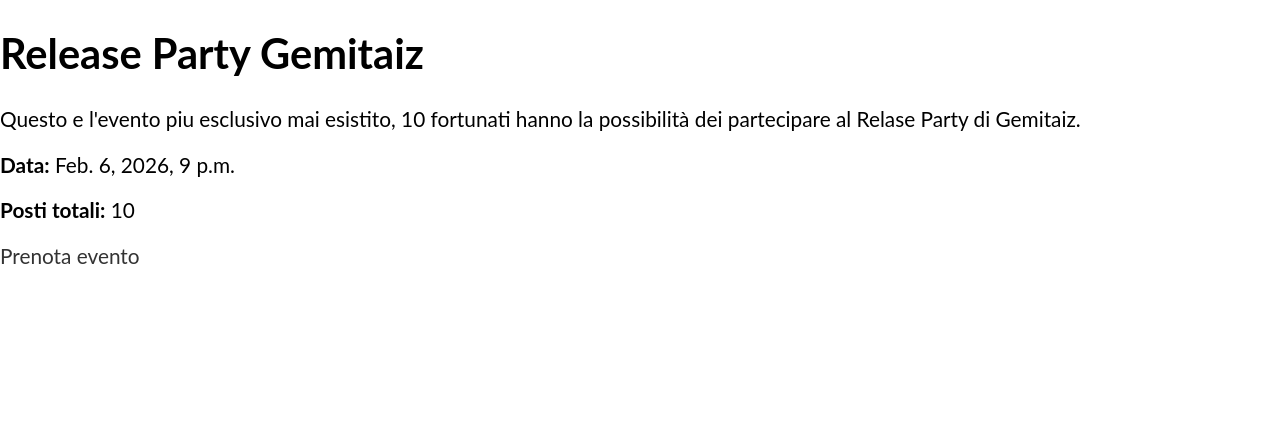
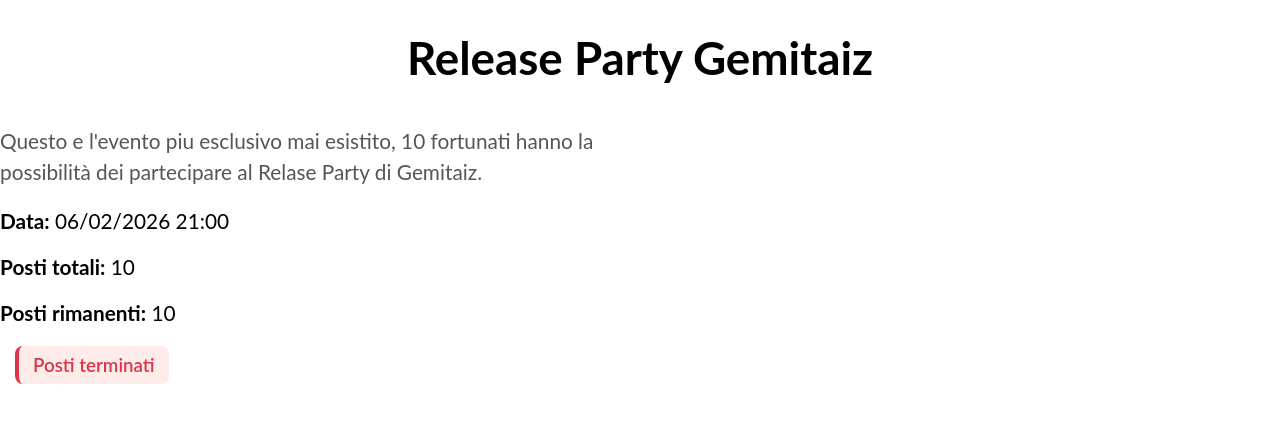
Before and after one commit to LucaT152/PrenotazioneEventi, a Django app: page /events/evento/1/ in a window 1280 px wide. Shown: the part 64-487 px from the top of the page. Run offline with Django 5.2, Linux system fonts and the light colour scheme; a user stored in the database is signed in; data comes from the database, SQL or seed files in the repository; both versions use the stored data as it was after the commit.

Commit message:
modificato  evento_detail con iinserimento di logica per posti rimanenti funzionante al 100%

```diff
--- a/library/events/models.py
+++ b/library/events/models.py
@@ -21,11 +21,18 @@
     def __str__(self):
         return self.titolo
 
+    @property
     def posti_disponibili(self):
         return self.posti_totali - self.prenotazione_set.count()
 
+    @property
+    def ultimi_posti(self):
+        rimanenti = self.posti_disponibili
+        return rimanenti > 0 and (rimanenti < 10 or rimanenti < self.posti_totali * 0.02 )
+
+    @property
     def is_prenotabile(self):
-        return self.data > timezone.now() and self.posti_disponibili() > 0
+        return self.data > timezone.now() and self.posti_disponibili > 0
 
 class Prenotazione(models.Model):
     evento = models.ForeignKey(Evento, on_delete=models.CASCADE)
--- a/library/events/static/css/styles.css
+++ b/library/events/static/css/styles.css
@@ -129,7 +129,7 @@
   padding: 6px 12px;
   border-radius: 999px;
   font-size: 0.85em;
-  color: #3b5bdb;
+  color: #000000;
   width: fit-content;
 }
 
@@ -138,7 +138,7 @@
 }
 
 .event-time {
-  color: #3b5bdb;
+  color: #000000;
   font-weight: 500;
 }
 
@@ -170,7 +170,7 @@
 }
 
 a:hover {
-  color: #6f42c1;
+  color: #007bff;
   text-decoration: underline;
 }
 
@@ -180,6 +180,15 @@
   color: #1e7e34;
   border-radius: 5px;
   font-weight: bold;
+}
+
+.status.full {
+  padding: 12px;
+  background-color: #fdecea;
+  color: #dc3545;
+  border-radius: 5px;
+  font-weight: bold;
+  border-left: 4px solid #dc3545;
 }
 
 .title {
@@ -210,7 +219,7 @@
 }
 
 .btn-primary:hover {
-  background-color: blue;
+  background-color: #007bff;
   color: white;
 }
 
@@ -394,3 +403,37 @@
 .helptext {
   display: none;
 }
+
+.text-warning {
+  background-color: #fff3cd;
+  padding: 6px 10px;
+  border-radius: 6px;
+  font-size: 0.9em;
+}
+
+.banner {
+  display: inline-block;
+  margin-left: 15px;
+  padding: 8px 14px;
+  border-radius: 8px;
+  font-weight: 600;
+  font-size: 0.9em;
+}
+
+.banner-warning {
+  background-color: #fff3cd;
+  color: #856404;
+  border-left: 4px solid #ffc107;
+}
+
+.banner-danger {
+  background-color: #fdecea;
+  color: #dc3545;
+  border-left: 4px solid #dc3545;
+}
+
+.banner-success {
+  background-color: #e6ffed;
+  color: #1e7e34;
+  border-left: 4px solid #28a745;
+}
--- a/library/events/templates/events/evento_detail.html
+++ b/library/events/templates/events/evento_detail.html
@@ -1,26 +1,53 @@
 {% extends "base_generic.html" %}
 
 {% block content %}
-<h1>{{ object.titolo }}</h1>
+<h1 class="title">{{ object.titolo }}</h1>
 
 {% if object.immagine %}
   <img src="{{ object.immagine.url }}"
        alt="{{ object.titolo }}"
-       style="max-width: 100%; border-radius: 10px; margin-bottom: 20px;">
+       class="event-img"
+       style="margin: 0 auto 30px; display: block;">
 {% endif %}
 
-<p>{{ object.descrizione }}</p>
-<p><strong>Data:</strong> {{ object.data }}</p>
+<p class="event-description">{{ object.descrizione }}</p>
+
+<p><strong>Data:</strong> {{ object.data|date:"d/m/Y H:i" }}</p>
 <p><strong>Posti totali:</strong> {{ object.posti_totali }}</p>
+<p><strong>Posti rimanenti:</strong> {{ object.posti_disponibili }}</p>
 
 {% if user.is_authenticated %}
+
   {% if gia_prenotato %}
-    <p><strong>Hai già prenotato questo evento.</strong></p>
+    <span class="banner banner-success">
+      Hai già prenotato questo evento
+    </span>
+
   {% else %}
-    <a href="{% url 'prenota-evento' object.id %}">Prenota evento</a>
+    {% if object.is_prenotabile %}
+      <a href="{% url 'prenota-evento' object.id %}" class="btn btn-primary">
+        Prenota evento
+      </a>
+
+      {% if object.ultimi_posti %}
+        <span class="banner banner-warning">
+          Ultimi posti rimanenti
+        </span>
+      {% endif %}
+
+    {% else %}
+      <span class="banner banner-danger">
+        Posti terminati
+      </span>
+    {% endif %}
   {% endif %}
+
 {% else %}
-  <p><a href="{% url 'login' %}?next={{ request.path }}">Accedi per prenotare</a></p>
+  <p>
+    <a href="{% url 'login' %}?next={{ request.path }}">
+      Accedi per prenotare
+    </a>
+  </p>
 {% endif %}
 
 {% endblock %}
--- a/library/events/views.py
+++ b/library/events/views.py
@@ -55,7 +55,7 @@
         messages.error(request, "Evento non più prenotabile.")
         return redirect('evento-detail', pk=pk)
 
-    if evento.posti_disponibili() <= 0:
+    if evento.posti_disponibili <= 0:
         messages.error(request, "Evento completo.")
         return redirect('evento-detail', pk=pk)
 
```
Also changed, not shown: library/events/templates/events/mie_prenotazioni.html (+3 -7 lines), library/db.sqlite3, library/media/eventi/ChatGPT_Image_9_feb_2026_23_19_28.png (added), library/media/eventi/Concerto_di_Vasco_Rossi_Date_segE8Qx.png (added), library/media/eventi/DJ_SET_esclusivo_Volantino.png (added), library/media/eventi/FInale_Coppa_Italia_Logo.png (added), library/media/eventi/Festa_del_Cinema_di_Roma_Incontro_con_il_pubblico.png (added), library/media/eventi/La_Traviata_Locandina.png (added), library/media/eventi/Lucca_Comics__Games_2026_Mappa.png (added), library/media/eventi/Milano_Marahon_2026_Volantino.png (added), library/media/eventi/Salone_Internazionale_del_Libro_di_Torino_Logo.png (added), library/media/eventi/Sanremo_2026.png (added), library/media/eventi/Tomorrowland_Experience_Italia_Vista_dal_pubblico.png (added), library/media/eventi/Umbria_Jazz_2026_Logo.png (added), 1 other file.
